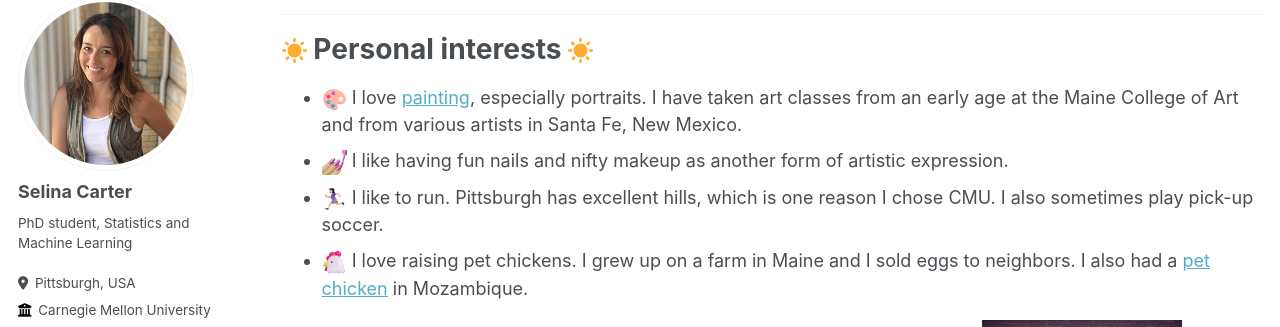
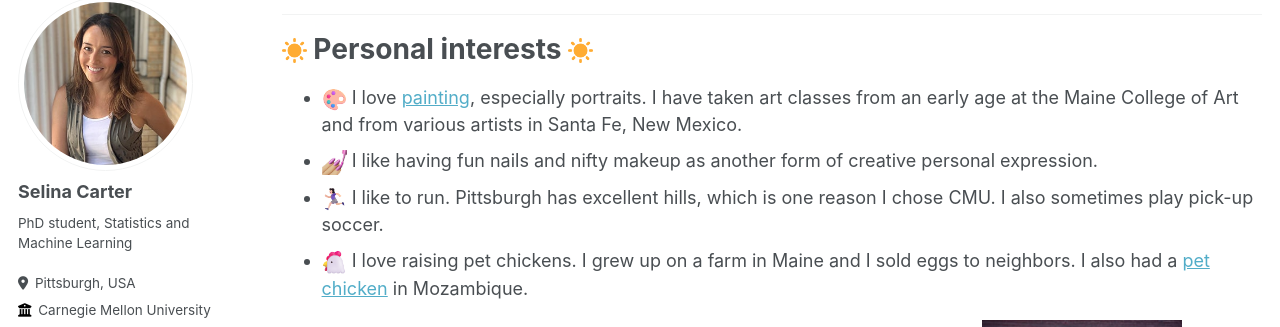
Before and after one commit to selinacarter/selinacarter.github.io, a Jekyll site: the page built from _pages/cv.md, in a window 1280 px wide and 900 px high, scrolled down 1841 px. Shown: the part 110-437 px from the top of the window. Built offline with Jekyll 4.4.1, drawn with Linux system fonts in a browser that asks for light colours.

Commit message:
Tweak a word in cv page

```diff
--- a/_pages/cv.md
+++ b/_pages/cv.md
@@ -81,7 +81,7 @@ To say the least, I have enjoyed working with teams from diverse backgrounds. I
 ======
 
 * <img src="/images/paint1.png" width="25"> I love [painting](https://www.instagram.com/selina.carter.art), especially portraits. I have taken art classes from an early age at the Maine College of Art and from various artists in Santa Fe, New Mexico.
-* <img src="/images/nails.png" width="25"> I like having fun nails and nifty makeup as another form of artistic expression.
+* <img src="/images/nails.png" width="25"> I like having fun nails and nifty makeup as another form of creative personal expression.
 * <img src="/images/girlrun.png" width="25"> I like to run. Pittsburgh has excellent hills, which is one reason I chose CMU. I also sometimes play pick-up soccer.
 * <img src="/images/chicken.png" width="25"> I love raising pet chickens. I grew up on a farm in Maine and I sold eggs to neighbors. I also had a [pet chicken](https://www.youtube.com/watch?v=nvbMS_YSOF0) in Mozambique.
 
```
